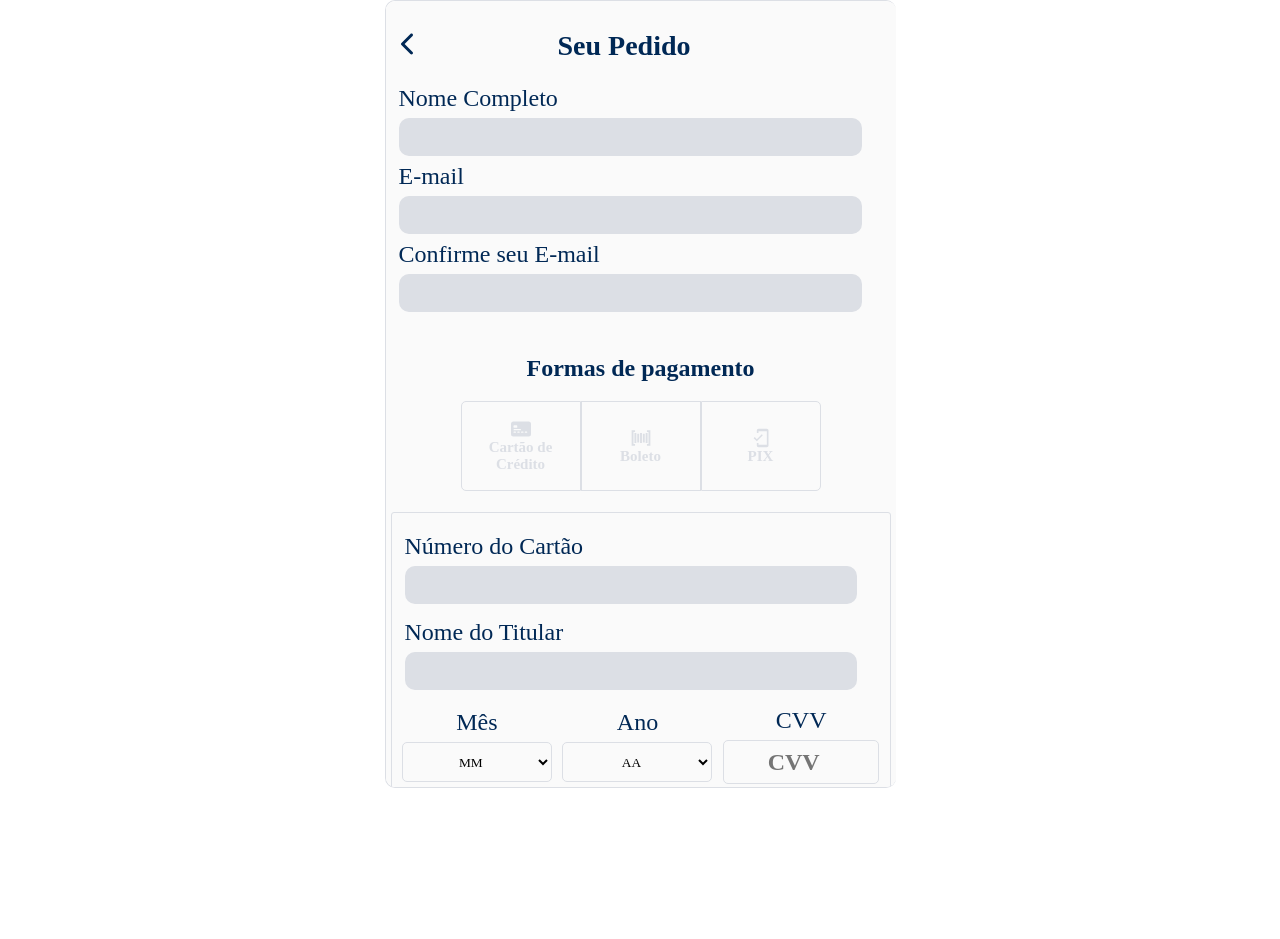
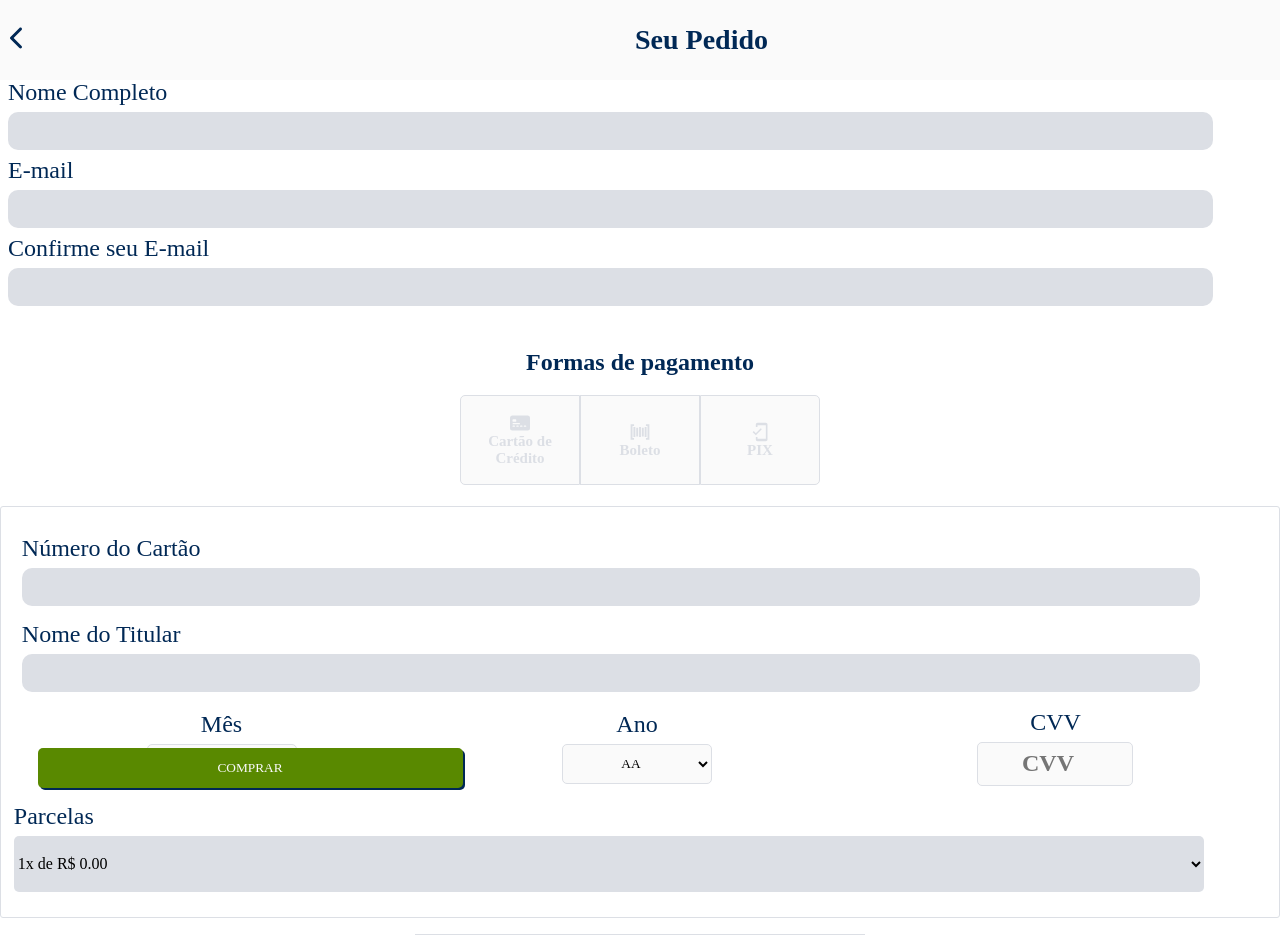
Before and after one commit to IgorcAnjos/HackaDev_React, a React (Create React App) app: page /checkout in a window 1280 px wide. Shown: the top 939 px of the page. Before the commit the page ends 800 px from the top, so only its background shows below. Built offline with nearby package versions, Linux system fonts and the light colour scheme; a web font is replaced by a local one.

Commit message:
atualizações de feature no cartão de credito e css

```diff
--- a/src/components/PagamentoCartao/PagamentoCartao.jsx
+++ b/src/components/PagamentoCartao/PagamentoCartao.jsx
@@ -4,7 +4,10 @@ import InputCheckout from "../InputCheckout/InputCheckout";
 
 import "./PagamentoCartao.css";
 
-function PagamentoCartao() {
+function PagamentoCartao({ listaCarrinho }) {
+  let total = 0;
+  listaCarrinho.map((produto) => (total += produto.quantidade * produto.preco));
+
   return (
     <section className="pagamento" id="pagamento-cartao-credito">
       <fieldset className="formulario-pagamento">
@@ -87,11 +90,9 @@ function PagamentoCartao() {
           </label>
 
           <select className="parcelas-cartao" id="parcelas">
-            <option value="1" selected="selected">
-              1
-            </option>
-            <option value="2">2</option>
-            <option value="3">3</option>
+            <option defaultValue="1">1x de R$ {total.toFixed(2)}</option>
+            <option value="2">2x de R$ {(total / 2).toFixed(2)}</option>
+            <option value="3">3x de {(total / 3).toFixed(2)}</option>
           </select>
         </div>
       </fieldset>
--- a/src/components/PagesJSX/Checkout/Checkout.css
+++ b/src/components/PagesJSX/Checkout/Checkout.css
@@ -24,6 +24,41 @@
     width: 100%;
     /* border-radius: 100px; */
   }
+
+  /* Botão de finalizar o pagamento */
+  .finalizar-compra {
+    width: 100vw;
+    margin: 0 auto;
+    margin-left: 0;
+    height: 6vh;
+    position: fixed;
+    bottom: 0;
+    display: flex;
+    align-items: center;
+    justify-content: center;
+    background: #fafafa;
+  }
+  .finalizar-compra .comprar {
+    width: 85vw;
+    height: 5vh;
+  }
+  .botao-comprar {
+    width: 100%;
+    height: 100%;
+    border-radius: 5px;
+    border: none;
+    box-shadow: 2px 2px 0 0 #002855;
+    background: #598900;
+    color: #fafafa;
+    transition: 0.1s ease-in-out;
+  }
+
+  .botao-comprar:active {
+    transform: translateY(3px);
+    transform: translateX(3px);
+    /* background: #88b82d; */
+    box-shadow: 0 0 0 0 #002855;
+  }
 }
 
 /* Desktop */
@@ -40,6 +75,7 @@
     border-left: 1px solid #dcdfe5;
     border-top: 1px solid #dcdfe5;
     border-radius: 10px;
+    padding-bottom: 6vh;
   }
   .texto-descricao {
     font-size: 28px;
@@ -58,4 +94,39 @@
     width: 100%;
     /* border-radius: 100px; */
   }
+
+  /* Botão de finalizar o pagamento */
+  .finalizar-compra {
+    width: 500px;
+    margin: 0 auto;
+    margin-left: 0;
+    height: 6vh;
+    position: fixed;
+    bottom: 1vh;
+    display: flex;
+    align-items: center;
+    justify-content: center;
+    background: transparent;
+  }
+  .finalizar-compra .comprar {
+    width: 85%;
+    height: 5vh;
+  }
+  .botao-comprar {
+    width: 100%;
+    height: 100%;
+    border-radius: 5px;
+    border: none;
+    box-shadow: 2px 2px 0 0 #002855;
+    background: #598900;
+    color: #fafafa;
+    transition: 0.1s ease-in-out;
+  }
+
+  .botao-comprar:active {
+    transform: translateY(3px);
+    transform: translateX(3px);
+    /* background: #88b82d; */
+    box-shadow: 0 0 0 0 #002855;
+  }
 }
--- a/src/components/PagesJSX/Checkout/Checkout.jsx
+++ b/src/components/PagesJSX/Checkout/Checkout.jsx
@@ -1,4 +1,5 @@
 import React from "react";
+import { Link } from "react-router-dom";
 
 import InputCheckout from "../../InputCheckout/InputCheckout";
 import Header from "../../Header/Header";
@@ -10,7 +11,7 @@ import "./Checkout.css";
 
 const Checkout = ({ listaCarrinho }) => {
   return (
-    <div className="checkout">
+    <div classNameName="checkout">
       <Header texto="Seu Pedido" />
       <InputCheckout
         texto="Nome Completo"
@@ -37,8 +38,13 @@ const Checkout = ({ listaCarrinho }) => {
         maxlength="30"
       />
       <BotoesCheckout />
-      <PagamentoCartao />
+      <PagamentoCartao listaCarrinho={listaCarrinho} />
       <DetalhesCompra listaCarrinho={listaCarrinho} />
+      <section className="finalizar-compra">
+        <Link to="/" className="comprar">
+          <button className="botao-comprar">COMPRAR</button>
+        </Link>
+      </section>
     </div>
   );
 };
```
